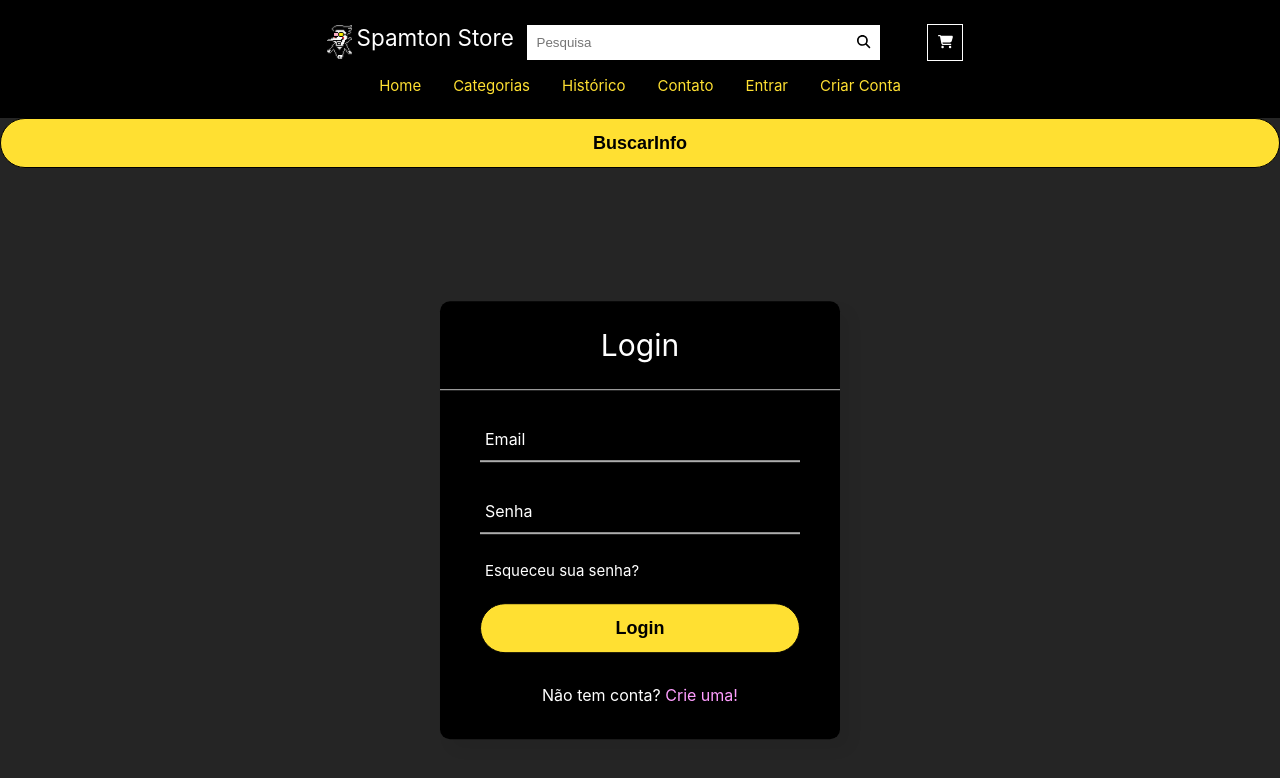
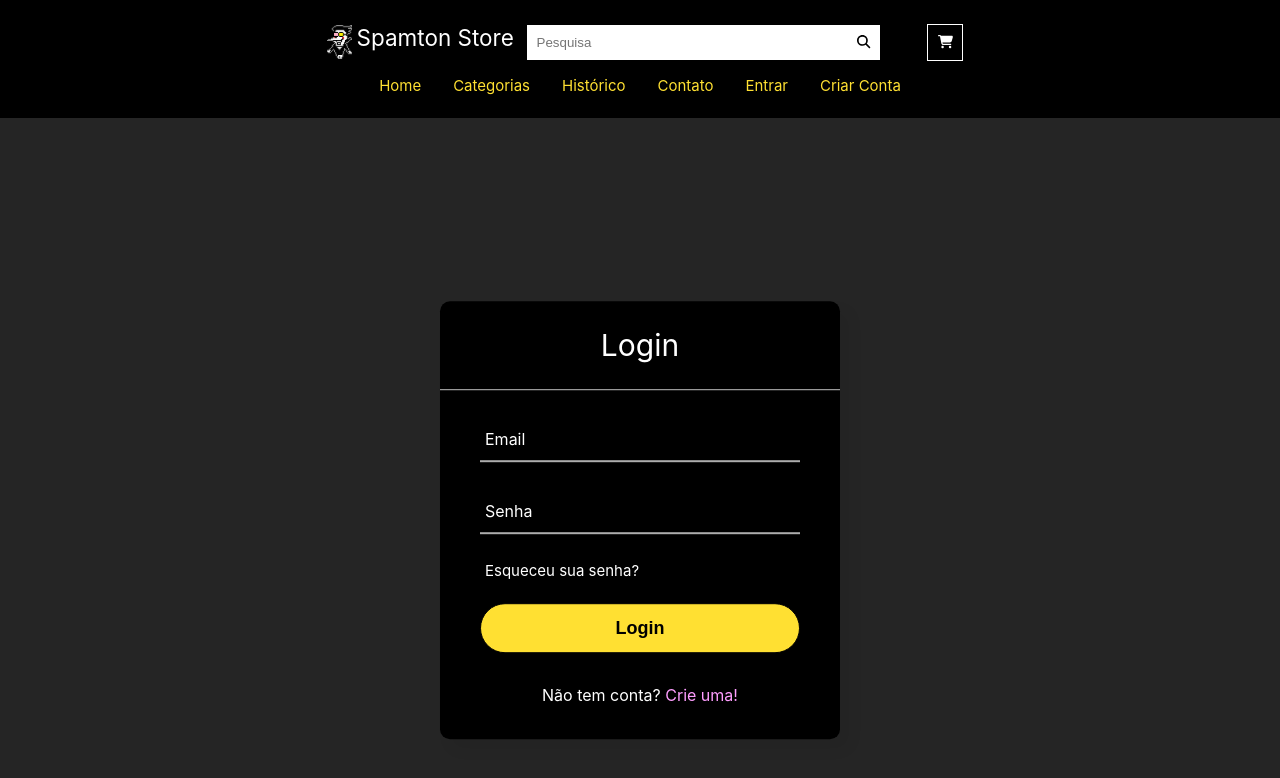
Before and after one commit to PauloK3tchup/spamton-store-frontend, a Vue app: page /login in a window 1280 px wide. Shown: the top 778 px of the page. Built offline with nearby package versions, Linux system fonts and the light colour scheme; the HTML template or start-up script is replaced by a standard one.

Commit message:
Alguma coisinhas alteradas

```diff
--- a/src/App.vue
+++ b/src/App.vue
@@ -37,10 +37,11 @@ export default {
     }
   },
   async mounted() {
-    await this.verificarStaff()
+    if (this.token) {
+      await this.verificarStaff()
+    }
   }
 }
-
 library.add(faShoppingCart, faSearch, faBars)
 </script>
 <template>
--- a/src/views/LoginView.vue
+++ b/src/views/LoginView.vue
@@ -13,7 +13,8 @@ export default {
         password: ''
       }),
       erro: '',
-      token: localStorage.getItem('token')
+      token: localStorage.getItem('token'),
+      info: ''
     }
   },
   methods: {
@@ -43,11 +44,16 @@ export default {
       try {
         const response = await usuarioApi.buscarUsuario(this.token)
         console.log(response)
-        const info = await usuarioApi.buscarUsuarioPorId(response.user_id)
-        console.log(info)
+        this.info = await usuarioApi.buscarUsuarioPorId(response.user_id)
+        console.log(this.info)
       } catch (error) {
         console.log(error)
       }
+    }
+  },
+  mounted() {
+    if (this.token) {
+      this.buscarUsuario()
     }
   }
 }
@@ -83,7 +89,9 @@ export default {
         </form>
       </div>
       <button v-else @click="deslogar" type="button" class="btn-logar">Deslogin</button>
-      <button @click="buscarUsuario" type="button" class="btn-logar">BuscarInfo</button>
+      <div v-if="token">
+        <p>{{ info }}</p>
+      </div>
     </body>
   </main>
 </template>
```
